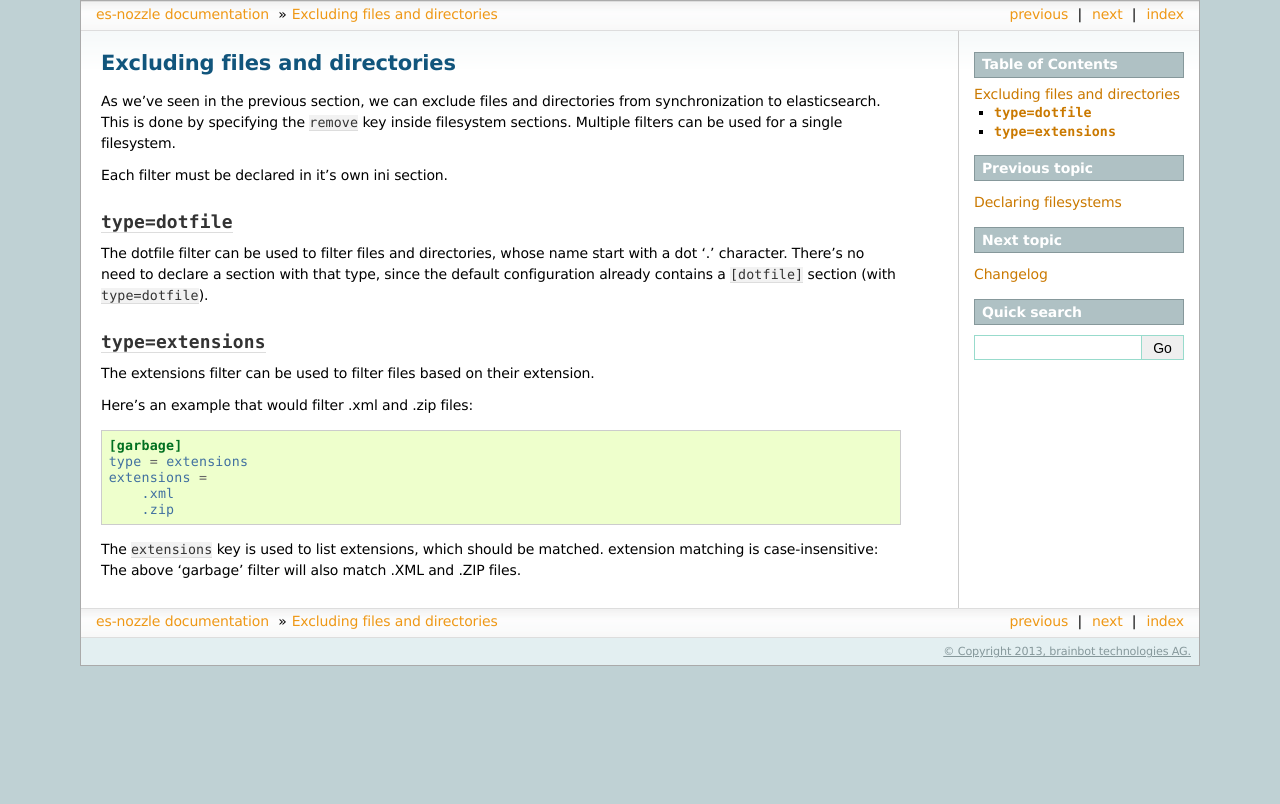
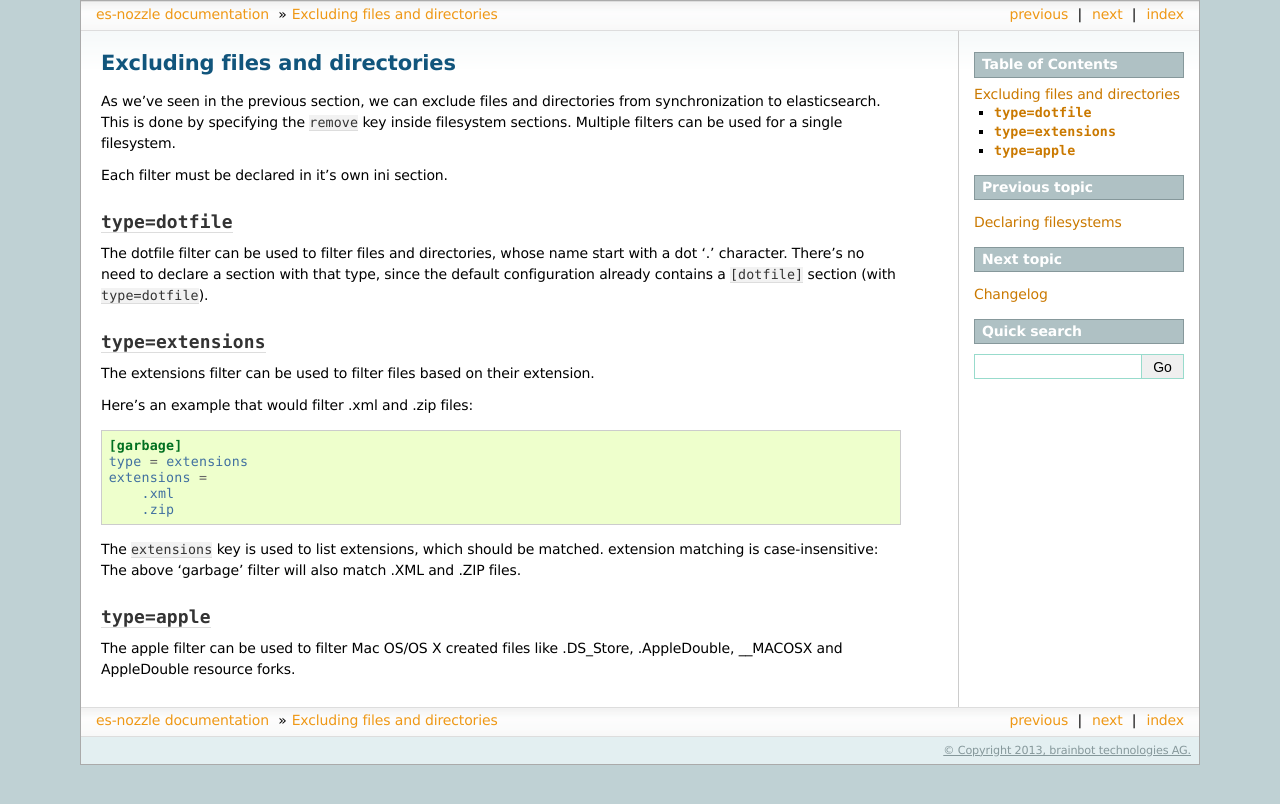
Before and after one commit to brainbot-com/es-nozzle, a Sphinx documentation site: the page built from doc/filters.rst, in a window 1280 px wide. Shown: the top 804 px of the page. Built offline with Sphinx 7.4.7, drawn with Linux system fonts in a browser that asks for light colours; the version number could not be read and is left out.

Commit message:
add apple filter
this can be used to filter Mac OS/OS X generated garbage like
.AppleDouble, .DS_Store, __MACOSX and ._* (AppleDouble resource forks)
files.

```diff
--- a/doc/filters.rst
+++ b/doc/filters.rst
@@ -37,3 +37,8 @@ Here's an example that would filter .xml and .zip files:
 The ``extensions`` key is used to list extensions, which should be
 matched. extension matching is case-insensitive: The above 'garbage'
 filter will also match .XML and .ZIP files.
+
+``type=apple``
+-------------------
+The apple filter can be used to filter Mac OS/OS X created files like
+.DS_Store, .AppleDouble, __MACOSX and AppleDouble resource forks.
```
Also changed, not shown: 4 other files.
